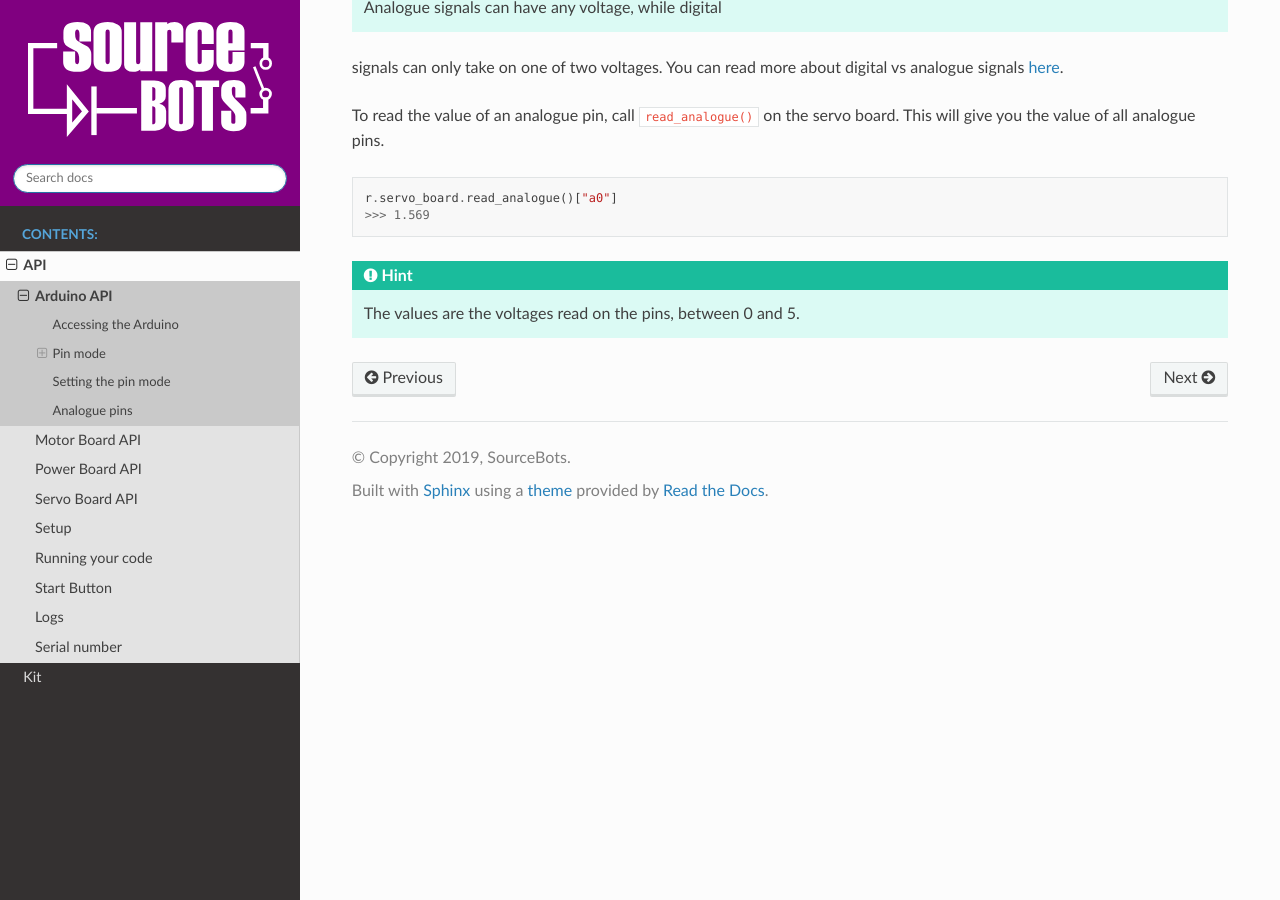
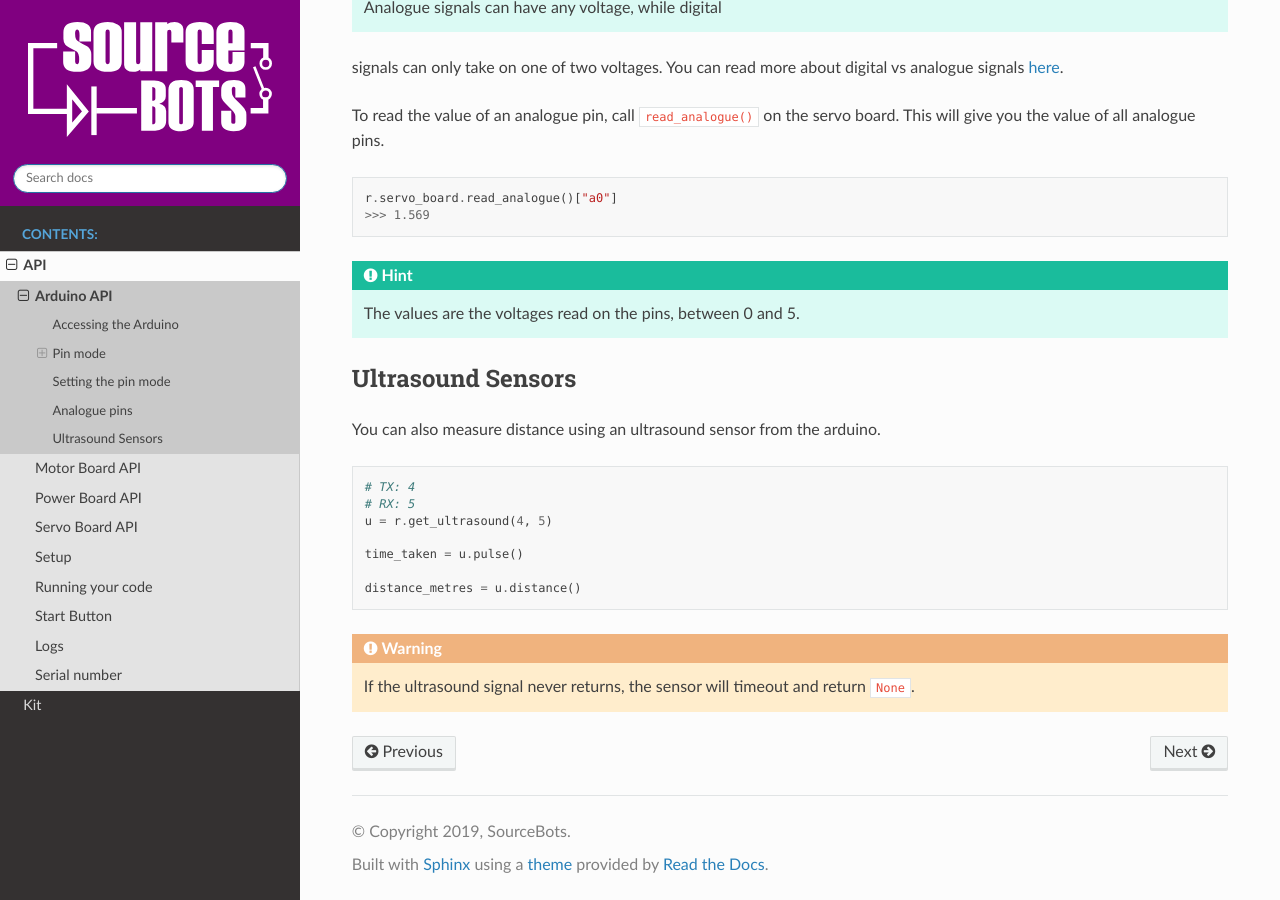
Before and after one commit to sourcebots/sbot, a Sphinx documentation site: the page built from docs/source/api/arduino.rst, in a window 1280 px wide and 900 px high, scrolled down 1884 px. Built offline with Sphinx 7.4.7 and the Read the Docs theme 2.0.0, drawn with Linux system fonts in a browser that asks for light colours.

Commit message:
Add ultrasound sensor information.

```diff
--- a/docs/source/api/arduino.rst
+++ b/docs/source/api/arduino.rst
@@ -115,3 +115,20 @@ servo board. This will give you the value of all analogue pins.
 
 .. Hint:: The values are the voltages read on the pins,
    between 0 and 5.
+
+Ultrasound Sensors
+------------------
+
+You can also measure distance using an ultrasound sensor from the arduino.
+
+.. code:: python
+
+   # TX: 4
+   # RX: 5
+   u = r.get_ultrasound(4, 5)
+
+   time_taken = u.pulse()
+
+   distance_metres = u.distance()
+
+.. Warning:: If the ultrasound signal never returns, the sensor will timeout and return ``None``.
```
